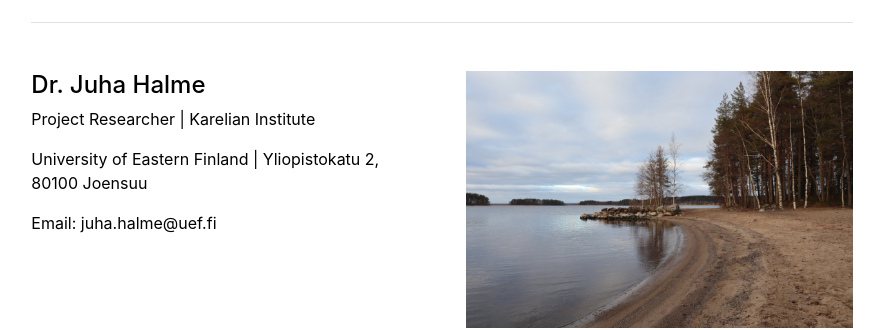
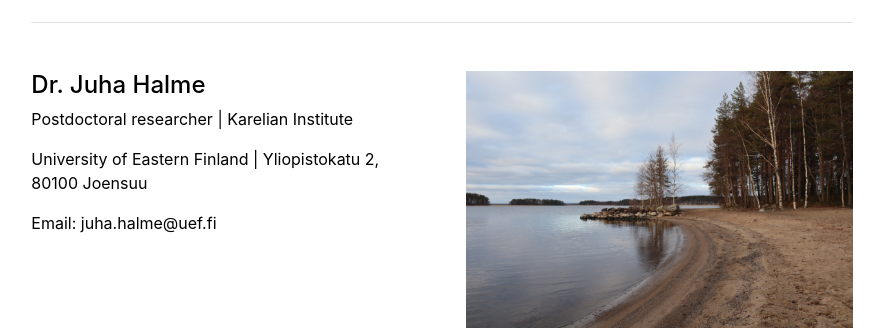
Before and after one commit to juhahalme/academicprofile, a Jekyll site: the page built from contact.md, in a window 1280 px wide. Shown: the part 181-511 px from the top of the page, without its empty margins (198-1082 px from the left). Built offline with Jekyll 4.4.1, drawn with Linux system fonts in a browser that asks for light colours; some web fonts are replaced.

Commit message:
Update settings.yml

```diff
--- a/_data/settings.yml
+++ b/_data/settings.yml
@@ -36,4 +36,4 @@
 # - {icon: 'orcid', link: 'https://orcid.org/0000-0001-9637-6085'}
 
 contacts:
-- {name: 'Dr. Juha Halme', title: 'Project Researcher', department: 'Karelian Institute', institution: 'University of Eastern Finland', institution_address: 'Yliopistokatu 2, 80100 Joensuu', email: 'juha.halme@uef.fi', image: 'assets/img/contact.jpg'}
+- {name: 'Dr. Juha Halme', title: 'Postdoctoral researcher', department: 'Karelian Institute', institution: 'University of Eastern Finland', institution_address: 'Yliopistokatu 2, 80100 Joensuu', email: 'juha.halme@uef.fi', image: 'assets/img/contact.jpg'}
```
